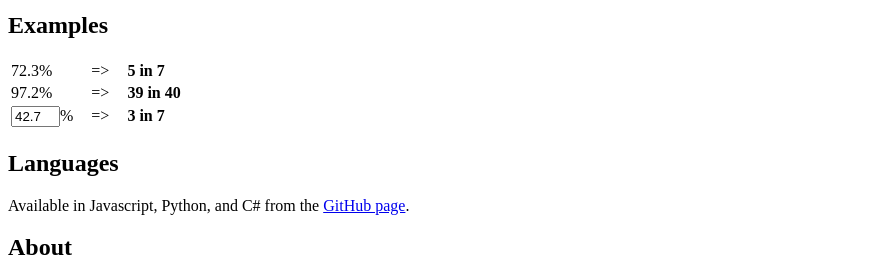
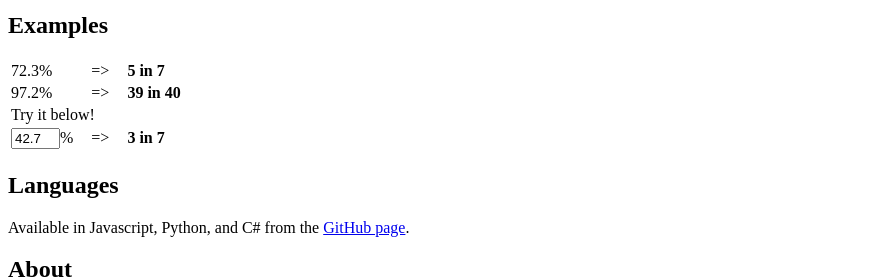
Before and after one commit to gregstoll/gregstoll.github.io, a plain HTML site: page probabilityToFriendlyString/index.html in a window 1280 px wide. Shown: the part 106-384 px from the top of the page, 0-875 px from the left. Drawn offline with Linux system fonts and the light colour scheme.

Commit message:
add try it below

```diff
--- a/probabilityToFriendlyString/index.html
+++ b/probabilityToFriendlyString/index.html
@@ -16,6 +16,7 @@
             <tbody>
                 <tr><td>72.3%</td><td style="padding-left: 15px; padding-right: 15px;">=&gt;</td><td style="font-weight: bold;" id="demo723"></td></tr>
                 <tr><td>97.2%</td><td style="padding-left: 15px; padding-right: 15px;">=&gt;</td><td style="font-weight: bold;" id="demo972"></td></tr>
+		<tr><td colspan="3">Try it below!</td></tr>
                 <tr><td><input type="text" size="3" value="42.7" id="demoInput">%</td><td style="padding-left: 15px; padding-right: 15px;">=&gt;</td><td style="font-weight: bold;" id="demoOutput"></td></tr>
             </tbody>
         </table>
```
